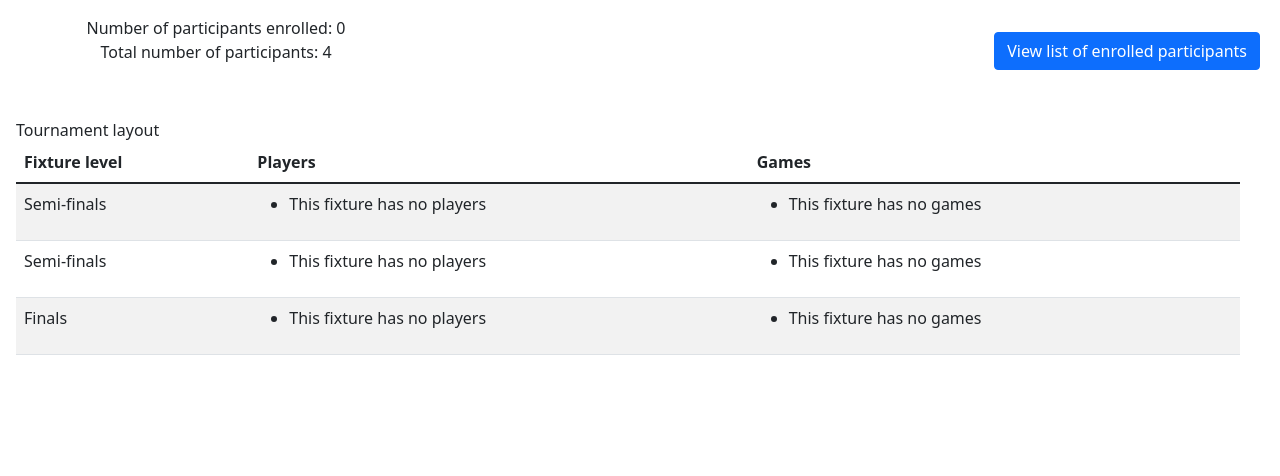
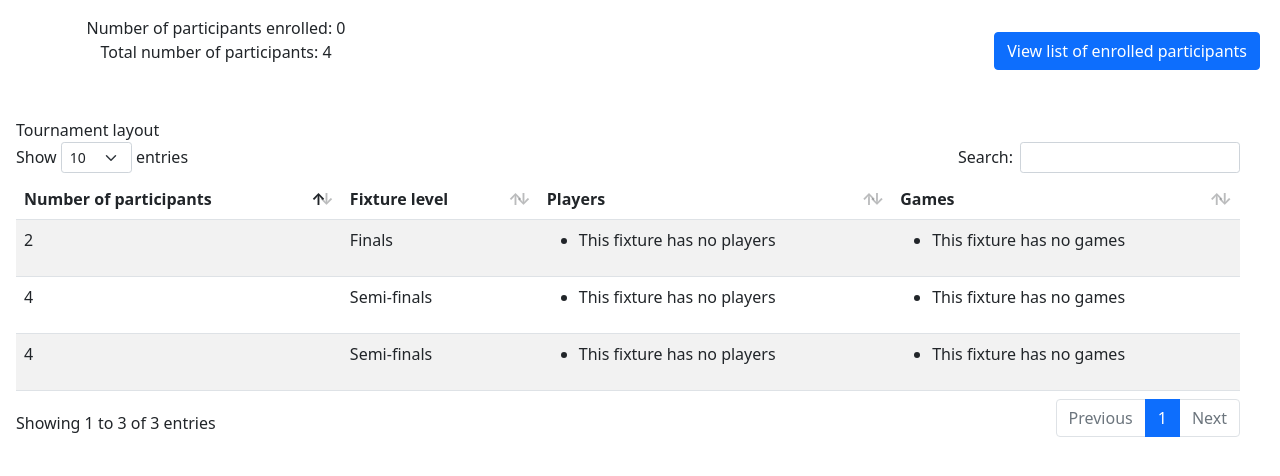
Before and after one commit to Nguh-Prince/ChessTournament, a Django app: page /tournaments/5/ in a window 1280 px wide. Shown: the part 56-532 px from the top of the page. Run offline with Django 4.2, Linux system fonts and the light colour scheme; data comes from the database, SQL or seed files in the repository; both versions use the stored data as it was after the commit; data that the repository does not hold is empty; some libraries are stand-ins or nearby versions.

```diff
--- a/app/templates/app/tournament_detail.html
+++ b/app/templates/app/tournament_detail.html
@@ -23,6 +23,7 @@ Mate | Tournaments | {{id}}
 <script>
     $(document).ready(function () {
         $("#list_of_participants").DataTable()
+        $("#fixtures-table").DataTable()
     })
 </script>
 {% endblock %}
@@ -45,6 +46,7 @@ Mate | Tournaments | {{id}}
         <div class="col-md-12">
             <table class="table table-striped" id="fixtures-table">
                 <thead>
+                    <th>{% trans "Number of participants" %}</th>
                     <th>{% trans "Fixture level" %}</th>
                     <th>{% trans "Players" %}</th>
                     <th>{% trans "Games" %}</th>
@@ -52,6 +54,9 @@ Mate | Tournaments | {{id}}
                 <tbody>
                     {% for fixture in tournament.fixture_set.all %}
                     <tr>
+                        <td>
+                            {{ fixture.level_number }}
+                        </td>
                         <td>
                             {{ fixture.level }}
                         </td>
--- a/app/tests.py
+++ b/app/tests.py
@@ -123,7 +123,7 @@ class PlayerFixtureTest(TestCase):
         fixture_with_more_than_2_children should raise a ValidationError
         """
         player = self.model_creation.create_random_player()
-        tournament = self.model_creation.create_tournament(player, name="Test")
+        tournament = self.model_creation.create_tournament(player, f"{random.choice(first_names)}{random.choice(last_names)}")
 
         children = [self.model_creation.create_fixture(tournament=tournament), self.model_creation.create_fixture(tournament=tournament), self.model_creation.create_fixture(tournament=tournament)]
         parent_fixture = self.model_creation.create_fixture(tournament=tournament, children=children)
```
Also changed, not shown: db.sqlite3.
